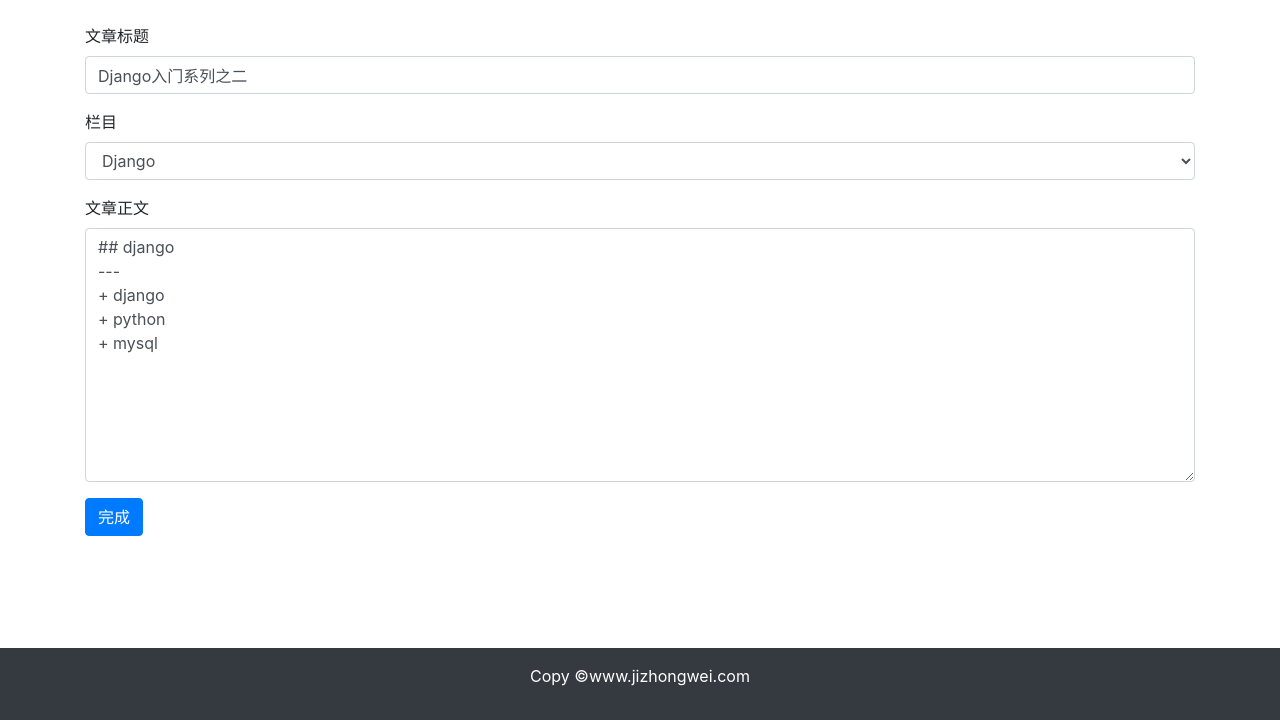
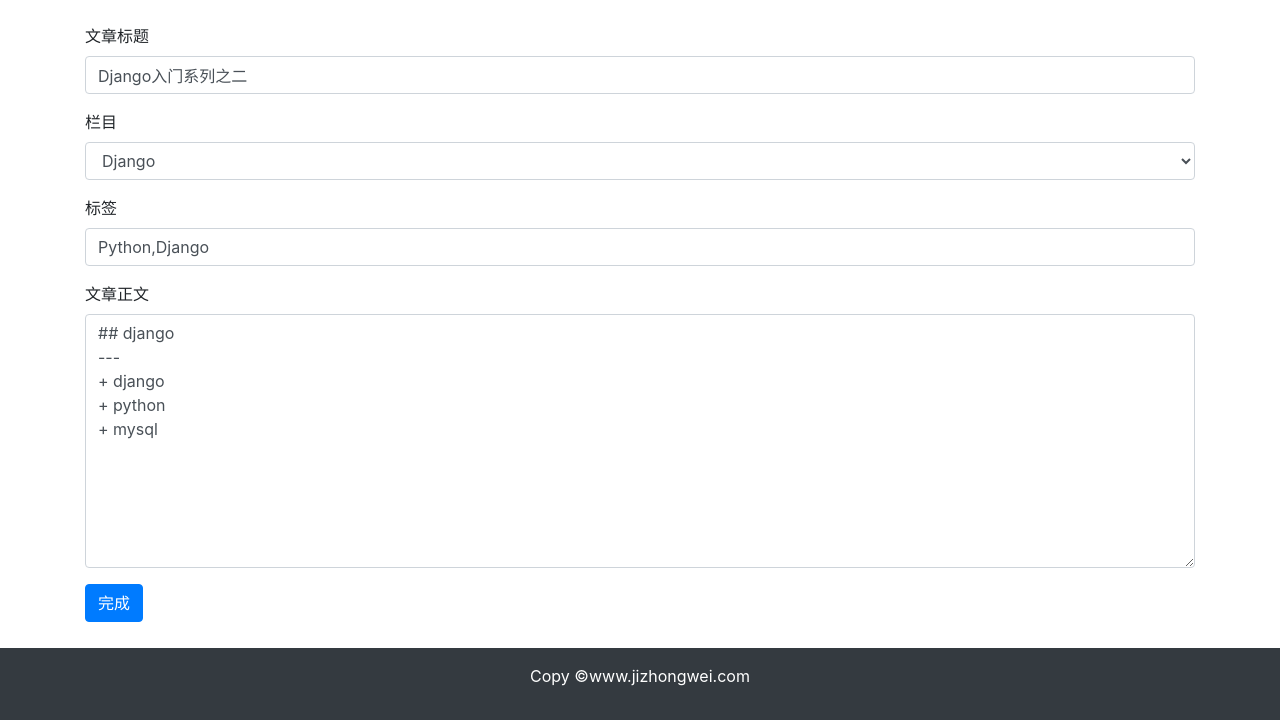
Before and after one commit to jizhongwei/Django_BS4, a Django app: page /article/article-update/18/ in a window 1280 px wide. Shown: the part 80-800 px from the top of the page. Run offline with Django 3.2, Linux system fonts and the light colour scheme; a user stored in the database is signed in; data comes from the database, SQL or seed files in the repository; both versions use the stored data as it was after the commit; parts of the project's set-up code (start-up, migrations or seed data) failed here and were passed over; some libraries are stand-ins or nearby versions.

Commit message:
实现在更新视图完成前端界面添加标签功能，不用去后台添加

```diff
--- a/article/views.py
+++ b/article/views.py
@@ -132,6 +132,8 @@ def article_update(request, id):
                 article.column = ArticleColumn.objects.get(id = request.POST.get('column'))
             else:
                 article.column = None
+            if request.POST.get('tags').strip():
+                article.tags.add(*request.POST.get('tags').strip().split(','))
             article.save()
             return redirect('article:article-detail',id = id)
         else:
--- a/templates/article/update.html
+++ b/templates/article/update.html
@@ -33,6 +33,11 @@
                         </select>
                     </div>
                     <div class="form-group">
+                        <label for="tags">标签</label>
+                        <input type="text" class="form-control" id="tags" name="tags"
+                               value="{% for tag in article.tags.all %}{{ tag.name }}{% if not forloop.last %},{% endif %}{% endfor %}">
+                    </div>
+                    <div class="form-group">
                         <label for="body">文章正文</label>
                         <textarea name="body" id="body" cols="30" rows="10" class="form-control">{{ article.body }}</textarea>
                     </div>
```
Also changed, not shown: db.sqlite3.
